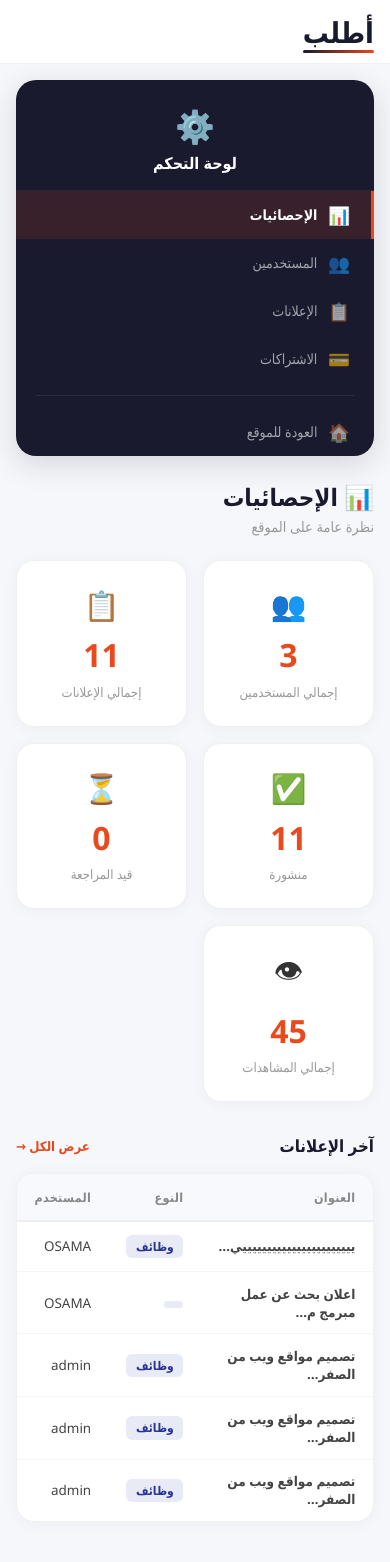
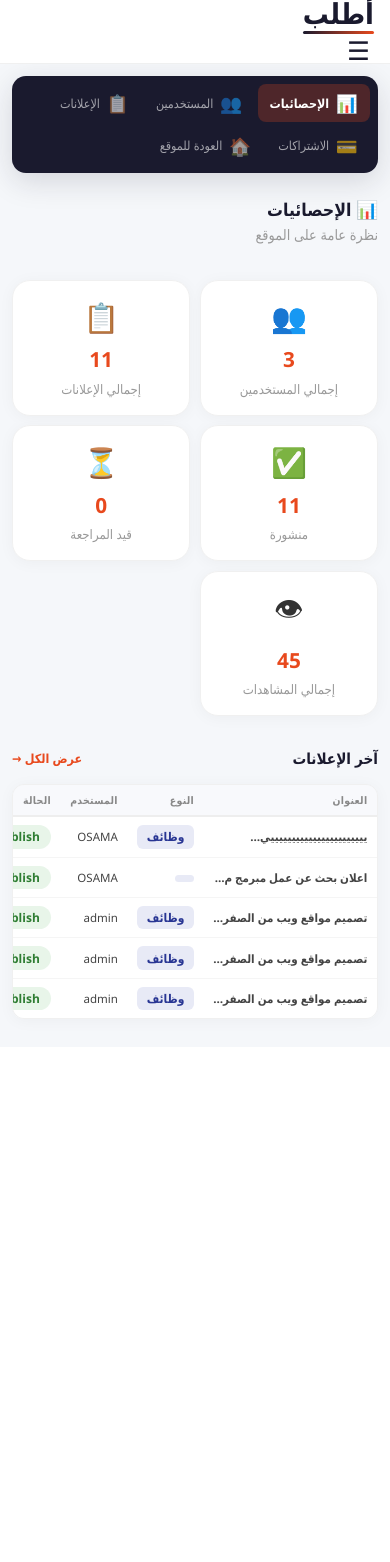
Before and after one commit to Osama71627/Etlob-, a Django app: page /dashboard/ in a window 390 px wide. After the commit the page ends 1025 px from the top, so only its background shows below. Run offline with Django 5.2, Linux system fonts and the light colour scheme; a user stored in the database is signed in; data comes from the database, SQL or seed files in the repository.

Commit message:
feat: mobile responsive dashboard - scrollable tables, horizontal sidebar, hamburger menu

```diff
--- a/app/static/css/style.css
+++ b/app/static/css/style.css
@@ -2097,7 +2097,7 @@ textarea.form-input {
 .dash-table-wrap {
     background: #fff;
     border-radius: 18px;
-    overflow: hidden;
+    overflow-x: auto;
     box-shadow: 0 2px 16px rgba(0,0,0,0.04);
     border: 1px solid #f0f0f0;
     margin-bottom: 1.5rem;
@@ -2538,15 +2538,88 @@ textarea.form-input {
 @media (max-width: 768px) {
     .dashboard-layout {
         flex-direction: column;
-        padding: 1rem;
+        padding: 0.75rem;
+        gap: 0.75rem;
     }
     .dash-sidebar {
         width: 100%;
         min-width: unset;
         position: static;
+        display: flex;
+        flex-wrap: wrap;
+        gap: 0.25rem;
+        padding: 0.5rem;
+        background: #1a1a2e;
+        border-radius: 14px;
+    }
+    .dash-sidebar-header {
+        display: none;
+    }
+    .dash-link {
+        padding: 0.45rem 0.7rem;
+        font-size: 0.78rem;
+        border-right: none;
+        border-radius: 8px;
+        gap: 0.35rem;
+    }
+    .dash-link.active {
+        border-right: none;
+        background: rgba(232,73,29,0.25);
+    }
+    .dash-divider {
+        display: none;
     }
     .stats-grid {
         grid-template-columns: repeat(2, 1fr);
+        gap: 0.6rem;
+    }
+    .stat-card {
+        padding: 1rem;
+    }
+    .stat-num {
+        font-size: 1.3rem;
+    }
+    .dash-content {
+        padding: 0;
+    }
+    .dash-header {
+        padding: 0.75rem 0;
+    }
+    .dash-header h2 {
+        font-size: 1.1rem;
+    }
+    .dash-table-wrap {
+        border-radius: 12px;
+        margin-bottom: 1rem;
+    }
+    .dash-table th {
+        padding: 0.5rem 0.6rem;
+        font-size: 0.65rem;
+        white-space: nowrap;
+    }
+    .dash-table td {
+        padding: 0.5rem 0.6rem;
+        font-size: 0.72rem;
+        white-space: nowrap;
+    }
+    .action-cell {
+        gap: 0.2rem;
+    }
+    .dash-action {
+        width: 28px;
+        height: 28px;
+        font-size: 0.75rem;
+    }
+    .dash-action-icon {
+        width: 28px;
+        height: 28px;
+        font-size: 0.75rem;
+    }
+    .dash-view-all {
+        font-size: 0.78rem;
+    }
+    .dash-section-header h3 {
+        font-size: 0.95rem;
     }
     .user-detail-card {
         flex-direction: column;
@@ -2555,6 +2628,9 @@ textarea.form-input {
     }
     .user-detail-grid {
         grid-template-columns: 1fr;
+    }
+    .dash-form-row {
+        flex-direction: column;
     }
 }
 
--- a/app/templates/main/dashboard.html
+++ b/app/templates/main/dashboard.html
@@ -12,8 +12,9 @@
     <nav class="navbar">
         <div class="nav-right">
             <a href="{% url 'home' %}" class="logo">أطلب</a>
+            <button class="nav-hamburger" onclick="toggleNavMenu()" aria-label="القائمة">☰</button>
         </div>
-        <div class="nav-left">
+        <div class="nav-left" id="navMenu">
             <a href="{% url 'profile' %}" class="nav-btn user-btn">👤 {{ user.username }}</a>
             <a href="{% url 'notifications' %}" class="nav-bell">
                 🔔{% if unread_notifs > 0 %}<span class="nav-bell-count">{{ unread_notifs }}</span>{% endif %}
@@ -119,5 +120,10 @@
         </main>
     </div>
 
+<script>
+function toggleNavMenu() {
+    document.getElementById("navMenu").classList.toggle("open");
+}
+</script>
 </body>
 </html>
```
Also changed, not shown: app/templates/main/dashboard_ads.html (+7 -1 lines), app/templates/main/dashboard_subscriptions.html (+7 -1 lines), app/templates/main/dashboard_user_detail.html (+7 -1 lines), app/templates/main/dashboard_users.html (+7 -1 lines).
